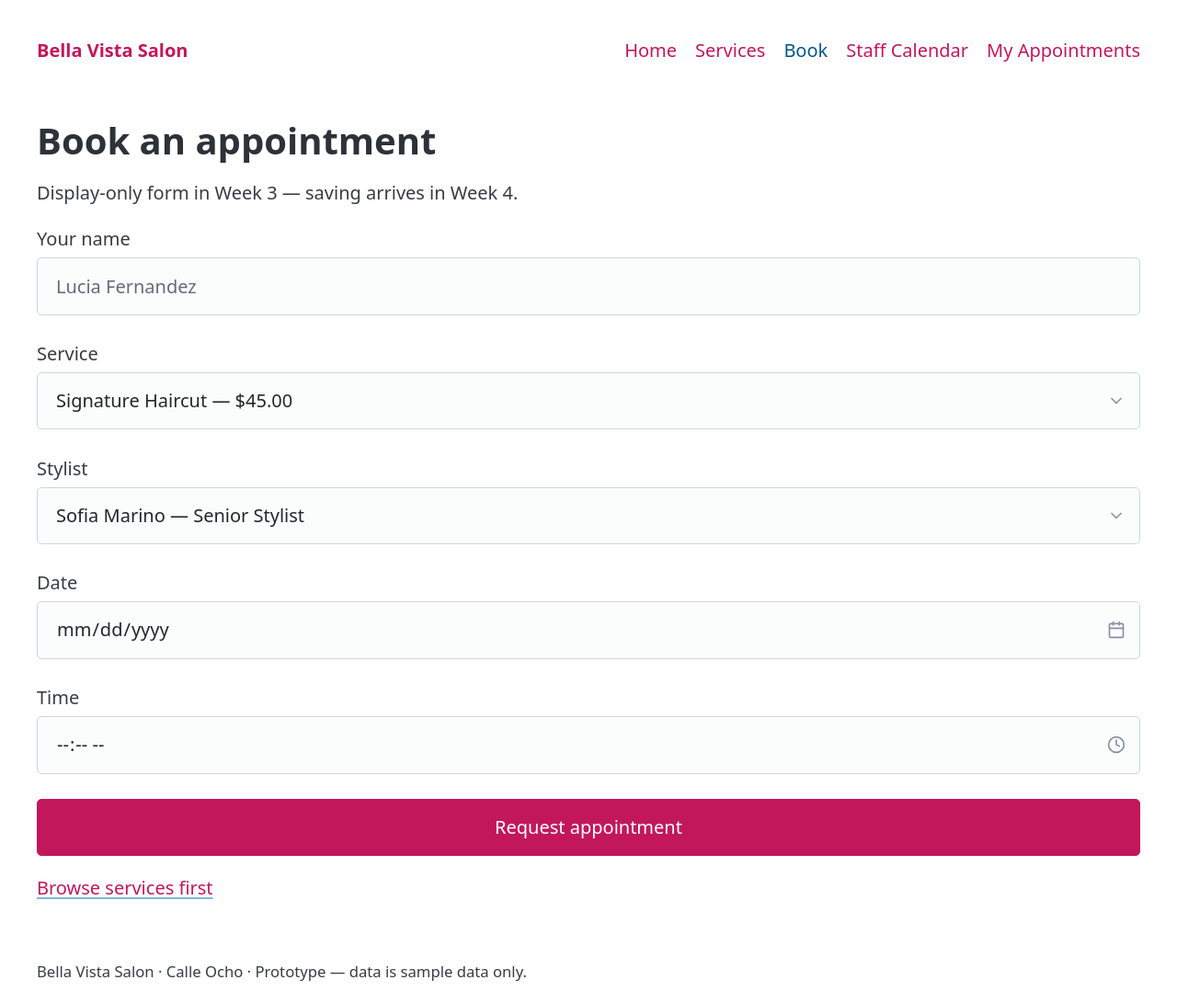
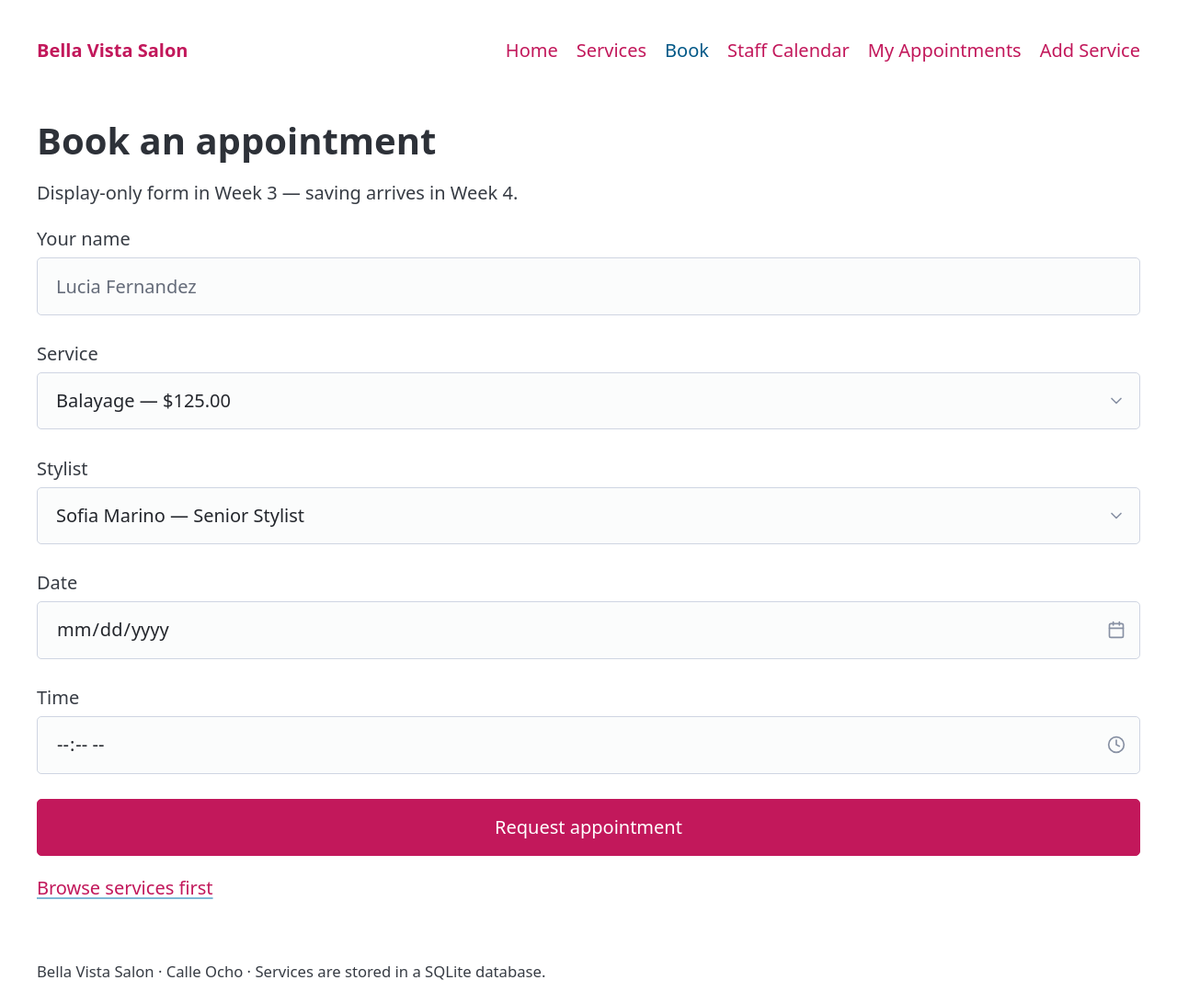
Before and after one commit to rahmouniamen-svg/egn475-salon-rahmouni, a Flask app: page /book in a window 1280 px wide. Shown: the whole page at 92% size. Run offline with Flask 3, Linux system fonts and the light colour scheme; data comes from the database, SQL or seed files in the repository; both versions use the stored data as it was after the commit; some libraries are stand-ins or nearby versions.

Commit message:
Add SQLite database: schema, db helper, and read services from the database

```diff
--- a/app.py
+++ b/app.py
@@ -1,77 +1,27 @@
-"""Bella Vista Salon (Option B) — EGN 475 Week 3 Assignment 3.1.
+"""Bella Vista Salon (Option B) — EGN 475 Week 4 Assignment 4.1.
 
-Every screen is a Flask route with its own Jinja template.
-Data comes from Python lists of dicts (sample data only — no database yet).
+Flask + SQLite. Services are read from the database (schema.sql, via db.py);
+the staff calendar and My Appointments pages still use sample lists in Week 4
+(their tables are seeded, and they move to the database in a later week).
 Prices are stored as whole cents and shown with two decimals via the
 ``money`` filter.
 """
 
-from flask import Flask, abort, render_template
+import os
+
+from flask import Flask, abort, redirect, render_template, request, url_for
+
+import db
 
 app = Flask(__name__)
+app.config["DATABASE"] = os.path.join(app.instance_path, "salon.sqlite")
+os.makedirs(app.instance_path, exist_ok=True)
+db.init_app(app)
 
 # ---------------------------------------------------------------------------
-# Sample data (shaped like future database rows)
+# Sample data still used in Week 4 for the calendar / appointments pages
+# (no stylists table yet in the Week 4 schema)
 # ---------------------------------------------------------------------------
-
-SAMPLE_SERVICES = [
-    {
-        "id": 1,
-        "name": "Signature Haircut",
-        "category": "Hair",
-        "price_cents": 4500,
-        "duration_minutes": 60,
-        "description": "Consultation, wash, precision cut and finish styling.",
-    },
-    {
-        "id": 2,
-        "name": "Blowout & Style",
-        "category": "Hair",
-        "price_cents": 3500,
-        "duration_minutes": 45,
-        "description": "Wash, blow-dry and styled finish for a polished look.",
-    },
-    {
-        "id": 3,
-        "name": "Balayage",
-        "category": "Color",
-        "price_cents": 12500,
-        "duration_minutes": 150,
-        "description": "Hand-painted highlights for a soft, sun-kissed blend.",
-    },
-    {
-        "id": 4,
-        "name": "Full Color & Gloss",
-        "category": "Color",
-        "price_cents": 8500,
-        "duration_minutes": 120,
-        "description": "Full color application with a shine gloss and treatment.",
-    },
-    {
-        "id": 5,
-        "name": "Classic Manicure",
-        "category": "Nails",
-        "price_cents": 3000,
-        "duration_minutes": 45,
-        "description": "Shape, cuticle care, polish and a relaxing hand massage.",
-    },
-    {
-        "id": 6,
-        "name": "Spa Pedicure",
-        "category": "Nails",
-        "price_cents": 5500,
-        "duration_minutes": 60,
-        "description": "Soak, exfoliation, nail care and polish in our spa chairs.",
-    },
-    {
-        "id": 7,
-        "name": "Bridal Updo",
-        "category": "Hair",
-        "price_cents": 7500,
-        "duration_minutes": 90,
-        "description": "Elegant updo styling for weddings and special occasions.",
-    },
-]
 
 SAMPLE_STYLISTS = [
     {"id": 1, "name": "Sofia Marino", "role": "Senior Stylist"},
@@ -106,6 +56,14 @@ def find_by_id(records, record_id):
     return None
 
 
+def get_services():
+    """All active services from the database, ordered by category then name."""
+    return db.get_db().execute(
+        "SELECT id, name, category, description, duration_minutes, price_cents"
+        " FROM services WHERE active = 1 ORDER BY category, name"
+    ).fetchall()
+
+
 # ---------------------------------------------------------------------------
 # Jinja helpers
 # ---------------------------------------------------------------------------
@@ -123,7 +81,9 @@ def lookup_helpers():
     """Helpers so templates can look up a service/stylist by id."""
 
     def service_for(service_id):
-        return find_by_id(SAMPLE_SERVICES, service_id)
+        return db.get_db().execute(
+            "SELECT * FROM services WHERE id = ?", (service_id,)
+        ).fetchone()
 
     def stylist_for(stylist_id):
         return find_by_id(SAMPLE_STYLISTS, stylist_id)
@@ -144,39 +104,80 @@ def lookup_helpers():
 
 @app.route("/")
 def index():
-    featured = SAMPLE_SERVICES[:3]
+    featured = db.get_db().execute(
+        "SELECT id, name, category, description, duration_minutes, price_cents"
+        " FROM services WHERE active = 1 ORDER BY id LIMIT 3"
+    ).fetchall()
     return render_template("index.html", featured=featured)
 
 
 @app.route("/services")
 def services():
+    all_services = get_services()
     # Group services by category, keeping the order they first appear in.
     grouped = {}
-    for service in SAMPLE_SERVICES:
+    for service in all_services:
         grouped.setdefault(service["category"], []).append(service)
     return render_template(
-        "services.html", services=SAMPLE_SERVICES, grouped_services=grouped
+        "services.html", services=all_services, grouped_services=grouped
     )
 
 
 @app.route("/services/<int:service_id>")
 def service_detail(service_id):
-    service = find_by_id(SAMPLE_SERVICES, service_id)
+    service = db.get_db().execute(
+        "SELECT * FROM services WHERE id = ?", (service_id,)
+    ).fetchone()
     if service is None:
         abort(404)
-    related = [
-        s
-        for s in SAMPLE_SERVICES
-        if s["category"] == service["category"] and s["id"] != service["id"]
-    ][:3]
+    related = db.get_db().execute(
+        "SELECT id, name, category, description, duration_minutes, price_cents"
+        " FROM services WHERE category = ? AND id != ? AND active = 1"
+        " ORDER BY name LIMIT 3",
+        (service["category"], service["id"]),
+    ).fetchall()
     return render_template("service.html", service=service, related=related)
+
+
+@app.route("/admin/services/new", methods=["GET", "POST"])
+def service_new():
+    """Staff form to add a service. GET shows the form, POST saves it."""
+    if request.method == "POST":
+        name = request.form.get("name", "").strip()
+        category = request.form.get("category", "Hair").strip() or "Hair"
+        description = request.form.get("description", "").strip()
+        error = None
+        try:
+            duration_minutes = int(request.form.get("duration_minutes", ""))
+            price_cents = int(round(float(request.form.get("price_dollars", "")) * 100))
+            if duration_minutes <= 0 or price_cents < 0:
+                raise ValueError
+        except (TypeError, ValueError):
+            duration_minutes = price_cents = None
+            error = "Enter a duration in minutes and a price in dollars."
+        if not name:
+            error = "A service name is required."
+        if error:
+            return render_template(
+                "service_new.html", error=error,
+                name=name, category=category, description=description,
+            ), 400
+        database = db.get_db()
+        database.execute(
+            "INSERT INTO services (name, category, description,"
+            " duration_minutes, price_cents, active)"
+            " VALUES (?, ?, ?, ?, ?, 1)",
+            (name, category, description, duration_minutes, price_cents),
+        )
+        database.commit()
+        return redirect(url_for("services"))
+    return render_template("service_new.html", error=None)
 
 
 @app.route("/book")
 def book():
-    # Display-only form in Week 3; saving arrives in Week 4.
     return render_template(
-        "book.html", services=SAMPLE_SERVICES, stylists=SAMPLE_STYLISTS
+        "book.html", services=get_services(), stylists=SAMPLE_STYLISTS
     )
 
 
--- /dev/null
+++ b/db.py
@@ -0,0 +1,42 @@
+"""SQLite helper for Bella Vista Salon, following the Flask tutorial pattern.
+
+One connection per request, stored on ``g`` and closed at the end of the
+request. ``flask --app app init-db`` runs schema.sql to (re)create the tables.
+"""
+
+import sqlite3
+
+import click
+from flask import current_app, g
+
+
+def get_db():
+    if "db" not in g:
+        g.db = sqlite3.connect(current_app.config["DATABASE"])
+        # Rows act like dictionaries: row["name"] works in views and templates.
+        g.db.row_factory = sqlite3.Row
+    return g.db
+
+
+def close_db(e=None):
+    db = g.pop("db", None)
+    if db is not None:
+        db.close()
+
+
+def init_db():
+    db = get_db()
+    with current_app.open_resource("schema.sql") as f:
+        db.executescript(f.read().decode("utf8"))
+
+
+@click.command("init-db")
+def init_db_command():
+    """Clear the existing data and create new tables."""
+    init_db()
+    click.echo("Initialized the database.")
+
+
+def init_app(app):
+    app.teardown_appcontext(close_db)
+    app.cli.add_command(init_db_command)
--- a/templates/base.html
+++ b/templates/base.html
@@ -19,6 +19,7 @@
         <li><a href="{{ url_for('book') }}" {% if request.endpoint == 'book' %}aria-current="page"{% endif %}>Book</a></li>
         <li><a href="{{ url_for('calendar') }}" {% if request.endpoint == 'calendar' %}aria-current="page"{% endif %}>Staff Calendar</a></li>
         <li><a href="{{ url_for('appointments') }}" {% if request.endpoint == 'appointments' %}aria-current="page"{% endif %}>My Appointments</a></li>
+        <li><a href="{{ url_for('service_new') }}" {% if request.endpoint == 'service_new' %}aria-current="page"{% endif %}>Add Service</a></li>
       </ul>
     </nav>
   </header>
@@ -26,7 +27,7 @@
     {% block content %}{% endblock %}
   </main>
   <footer class="container">
-    <small>Bella Vista Salon &middot; Calle Ocho &middot; Prototype — data is sample data only.</small>
+    <small>Bella Vista Salon &middot; Calle Ocho &middot; Services are stored in a SQLite database.</small>
   </footer>
 </body>
 </html>
```
Also changed, not shown: schema.sql (added, +59 -0 lines), README.md, 1 other file.
